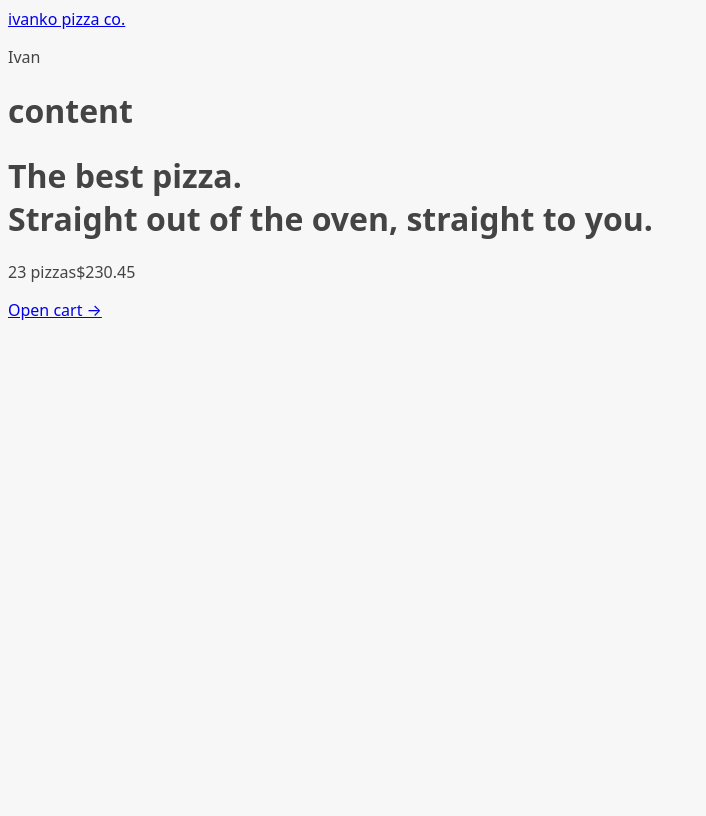
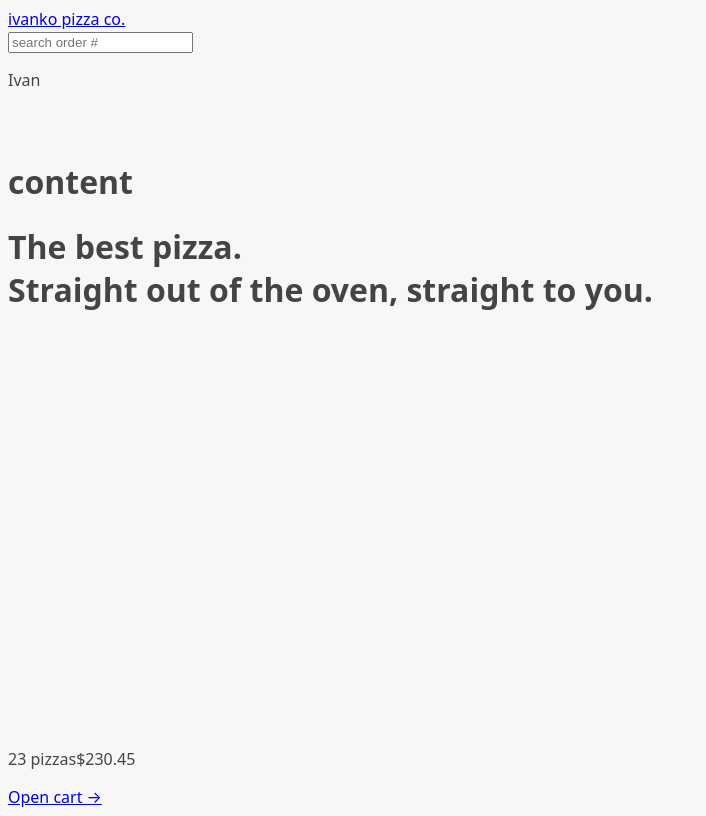
Before and after one commit to 1V4NK0/react-pizza, a React (Vite) app: page / in a window 1280 px wide. Shown: the whole page, without its empty margins (0-706 px from the left). Built offline with nearby package versions, Linux system fonts and the light colour scheme.

Commit message:
new changes

```diff
--- a/src/App.jsx
+++ b/src/App.jsx
@@ -1,6 +1,7 @@
 import { createBrowserRouter, RouterProvider } from "react-router-dom";
 import Home from "./ui/Home";
-import Menu, {loader as menuLoader} from "./features/menu/Menu";
+import Error from "./ui/Error";
+import Menu, { loader as menuLoader } from "./features/menu/Menu";
 import Cart from "./features/cart/Cart";
 import CreateOrder from "./features/order/CreateOrder";
 import Order from "./features/order/Order";
@@ -9,6 +10,7 @@
 const router = createBrowserRouter([
   {
     element: <AppLayout />,
+    errorElement: <Error />,
     children: [
       {
         path: "/",
@@ -17,7 +19,8 @@
       {
         path: "/menu",
         element: <Menu />,
-        loader: menuLoader
+        errorElement: <Error />,
+        loader: menuLoader,
       },
       {
         path: "/cart",
--- a/src/features/menu/Menu.jsx
+++ b/src/features/menu/Menu.jsx
@@ -3,7 +3,7 @@
 import MenuItem from "./MenuItem";
 function Menu() {
   const menu = useLoaderData();
-  console.log(menu);
+
   return (
     <ul>
       {menu.map((pizza) => (
--- /dev/null
+++ b/src/features/order/SearchOrder.jsx
@@ -0,0 +1,25 @@
+import { useState } from "react";
+import { useNavigate } from "react-router";
+
+function SearchOrder() {
+  const [query, setQuery] = useState("");
+  const navigate = useNavigate();
+  function handleSubmit(e) {
+    e.preventDefault();
+    if (!query) return;
+    navigate(`/order/${query}`);
+    setQuery("");
+  }
+
+  return (
+    <form onSubmit={handleSubmit}>
+      <input
+        placeholder="search order #"
+        value={query}
+        onChange={(e) => setQuery(e.target.value)}
+      />
+    </form>
+  );
+}
+
+export default SearchOrder;
--- a/src/ui/AppLayout.jsx
+++ b/src/ui/AppLayout.jsx
@@ -1,10 +1,15 @@
 import Header from "./Header";
 import CartOverview from "../features/cart/CartOverview";
-import { Outlet } from "react-router";
+import { Outlet, useNavigation } from "react-router";
+import Loader from "./Loader";
 
 function AppLayout() {
+  const navigation = useNavigation();
+  const isLoading = navigation.state === 'loading';
+
   return (
-    <div>
+    <div className="layout">
+      {isLoading && <Loader />}
       <Header />
 
       <main>
--- a/src/ui/Error.jsx
+++ b/src/ui/Error.jsx
@@ -1,15 +1,17 @@
-import { useNavigate } from 'react-router-dom';
+import { useNavigate, useRouteError } from "react-router-dom";
 
-function NotFound() {
+function Error() {
   const navigate = useNavigate();
-
+  const error = useRouteError();
+  console.log(error);
   return (
     <div>
       <h1>Something went wrong 😢</h1>
-      <p>%MESSAGE%</p>
+      <p>{error.data || error.message}</p>
+
       <button onClick={() => navigate(-1)}>&larr; Go back</button>
     </div>
   );
 }
 
-export default NotFound;
+export default Error;
--- a/src/ui/Header.jsx
+++ b/src/ui/Header.jsx
@@ -1,10 +1,11 @@
 import { Link } from "react-router-dom";
+import SearchOrder from "../features/order/SearchOrder";
 
 function Header() {
   return (
     <header>
       <Link to="/">ivanko pizza co.</Link>
-
+      <SearchOrder />
       <p>Ivan</p>
     </header>
   );
--- /dev/null
+++ b/src/ui/Loader.jsx
@@ -0,0 +1,13 @@
+
+
+
+
+function Loader() {
+    return (
+        <div className="loader">
+
+        </div>
+    )
+}
+
+export default Loader
```
